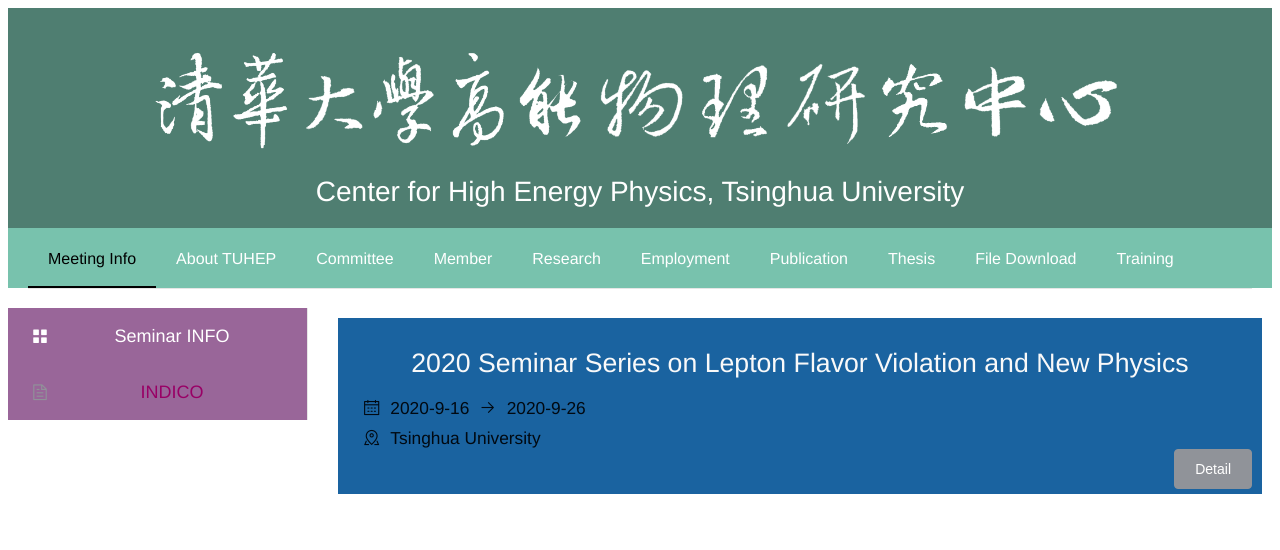
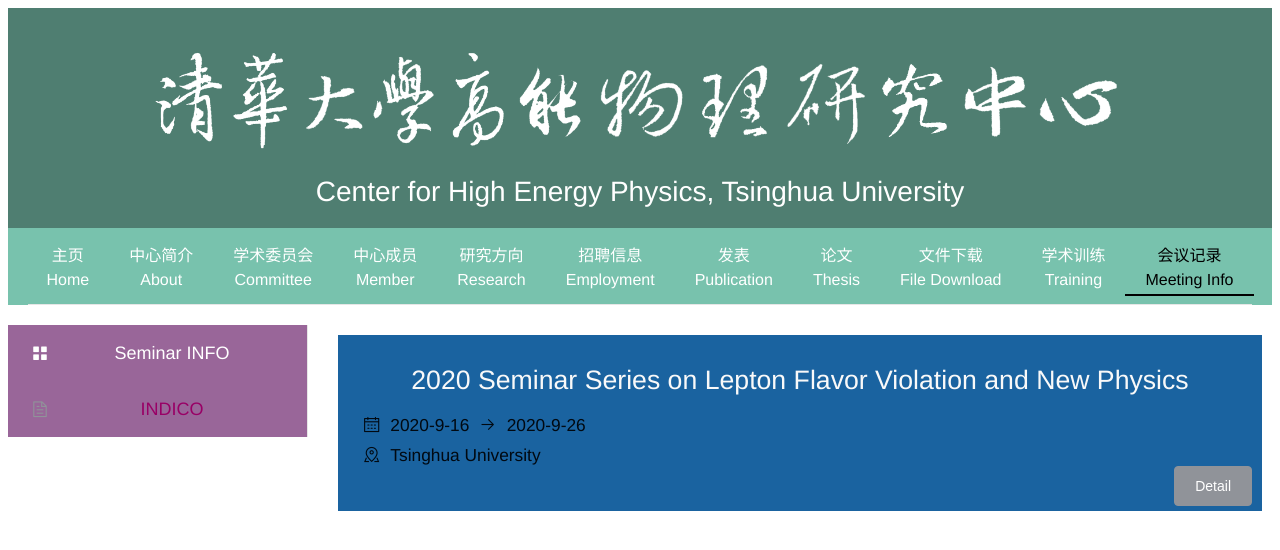
Before and after one commit to greatofdream/simpleIndico, a Vue app: page /#/ in a window 1280 px wide. Shown: the top 550 px of the page. Built offline with nearby package versions, Linux system fonts and the light colour scheme; no server answers.

Commit message:
fix the navbar style using flex

```diff
--- a/src/components/HomePage.vue
+++ b/src/components/HomePage.vue
@@ -1,7 +1,7 @@
 <template>
   <div class="homepage">
-    <el-container style="height: 1000px;">
-      <el-header>
+    <el-container>
+      <el-header height="auto">
         <el-menu
           :default-active="activeHeadIndex"
           class="head-menu"
@@ -9,16 +9,17 @@
           background-color="#78C2AD"
           text-color="#fff"
           active-text-color="#000">
-          <el-menu-item index="1"><router-link to='/meet/list' class="navbutton">Meeting Info</router-link></el-menu-item>
-          <el-menu-item index="2"><a href="http://hep.tsinghua.edu.cn/about.html" class="navbutton">About TUHEP</a></el-menu-item>
-          <el-menu-item index="3"><a href="http://hep.tsinghua.edu.cn/committee.html" class="navbutton">Committee</a></el-menu-item>
-          <el-menu-item index="4"><a href="http://hep.tsinghua.edu.cn/committee.html" class="navbutton">Member</a></el-menu-item>
-          <el-menu-item index="5"><a href="http://hep.tsinghua.edu.cn/research.html" class="navbutton">Research</a></el-menu-item>
-          <el-menu-item index="6"><a href="http://hep.tsinghua.edu.cn/empolyment.html" class="navbutton">Employment</a></el-menu-item>
-          <el-menu-item index="7"><a href="http://hep.tsinghua.edu.cn/" class="navbutton">Publication</a></el-menu-item>
-          <el-menu-item index="8"><a href="http://hep.tsinghua.edu.cn/" class="navbutton">Thesis</a></el-menu-item>
-          <el-menu-item index="9"><a href="http://hep.tsinghua.edu.cn/" class="navbutton">File Download</a></el-menu-item>
-          <el-menu-item index="10"><a href="http://hep.tsinghua.edu.cn/" class="navbutton">Training</a></el-menu-item>
+          <el-menu-item class="item" index="1"><a href="http://hep.tsinghua.edu.cn/" class="navbutton">主页<br/>Home</a></el-menu-item>
+          <el-menu-item class="item" index="2"><a href="http://hep.tsinghua.edu.cn/about.html" class="navbutton">中心简介<br/>About</a></el-menu-item>
+          <el-menu-item class="item" index="3"><a href="http://hep.tsinghua.edu.cn/committee.html" class="navbutton">学术委员会<br/>Committee</a></el-menu-item>
+          <el-menu-item class="item" index="4"><a href="http://hep.tsinghua.edu.cn/committee.html" class="navbutton">中心成员<br/>Member</a></el-menu-item>
+          <el-menu-item class="item" index="5"><a href="http://hep.tsinghua.edu.cn/research.html" class="navbutton">研究方向<br/>Research</a></el-menu-item>
+          <el-menu-item class="item" index="6"><a href="http://hep.tsinghua.edu.cn/empolyment.html" class="navbutton">招聘信息<br/>Employment</a></el-menu-item>
+          <el-menu-item class="item" index="7"><a href="http://hep.tsinghua.edu.cn/" class="navbutton">发表<br/>Publication</a></el-menu-item>
+          <el-menu-item class="item" index="8"><a href="http://hep.tsinghua.edu.cn/" class="navbutton">论文<br/>Thesis</a></el-menu-item>
+          <el-menu-item class="item" index="9"><a href="http://hep.tsinghua.edu.cn/" class="navbutton">文件下载<br/>File Download</a></el-menu-item>
+          <el-menu-item class="item" index="10"><a href="http://hep.tsinghua.edu.cn/training.html" class="navbutton">学术训练<br/>Training</a></el-menu-item>
+          <el-menu-item class="item" index="11"><router-link to='/meet/list' class="navbutton">会议记录<br/>Meeting Info</router-link></el-menu-item>
         </el-menu>
       </el-header>
       <el-container class="containerbody">
@@ -33,7 +34,19 @@
   name: 'HomePage',
   data: function() {
     return {
-      activeHeadIndex: "1",
+      activeHeadIndex: "11",
+      navinfo: [
+        {href:'hep.tsinghua.edu.cn', text: '主页/brHome'},
+        {href:'hep.tsinghua.edu.cn', text: '主页/brHome'},
+        {href:'hep.tsinghua.edu.cn', text: '主页/brHome'},
+        {href:'hep.tsinghua.edu.cn', text: '主页/brHome'},
+        {href:'hep.tsinghua.edu.cn', text: '主页/brHome'},
+        {href:'hep.tsinghua.edu.cn', text: '主页/brHome'},
+        {href:'hep.tsinghua.edu.cn', text: '主页/brHome'},
+        {href:'hep.tsinghua.edu.cn', text: '主页/brHome'},
+        {href:'hep.tsinghua.edu.cn', text: '主页/brHome'},
+        {href:'hep.tsinghua.edu.cn', text: '主页/brHome'},
+      ]
     }
   },
   methods: {
@@ -51,5 +64,20 @@
   font-size: 1rem;
   font-weight: 400;
   line-height: 1.5;
+  padding-top: 0.5rem;
+  padding-bottom: 0.5rem;
+  padding-left: 0;
+  padding-right: 0;
+  display: block;
+}
+.item{
+  flex-basis: 0;
+  flex-grow: 1;
+}
+.head-menu{
+  display: flex;
+  justify-content: center;
+  list-style: none;
+  padding: 0.5rem 1rem;
 }
 </style>
```
